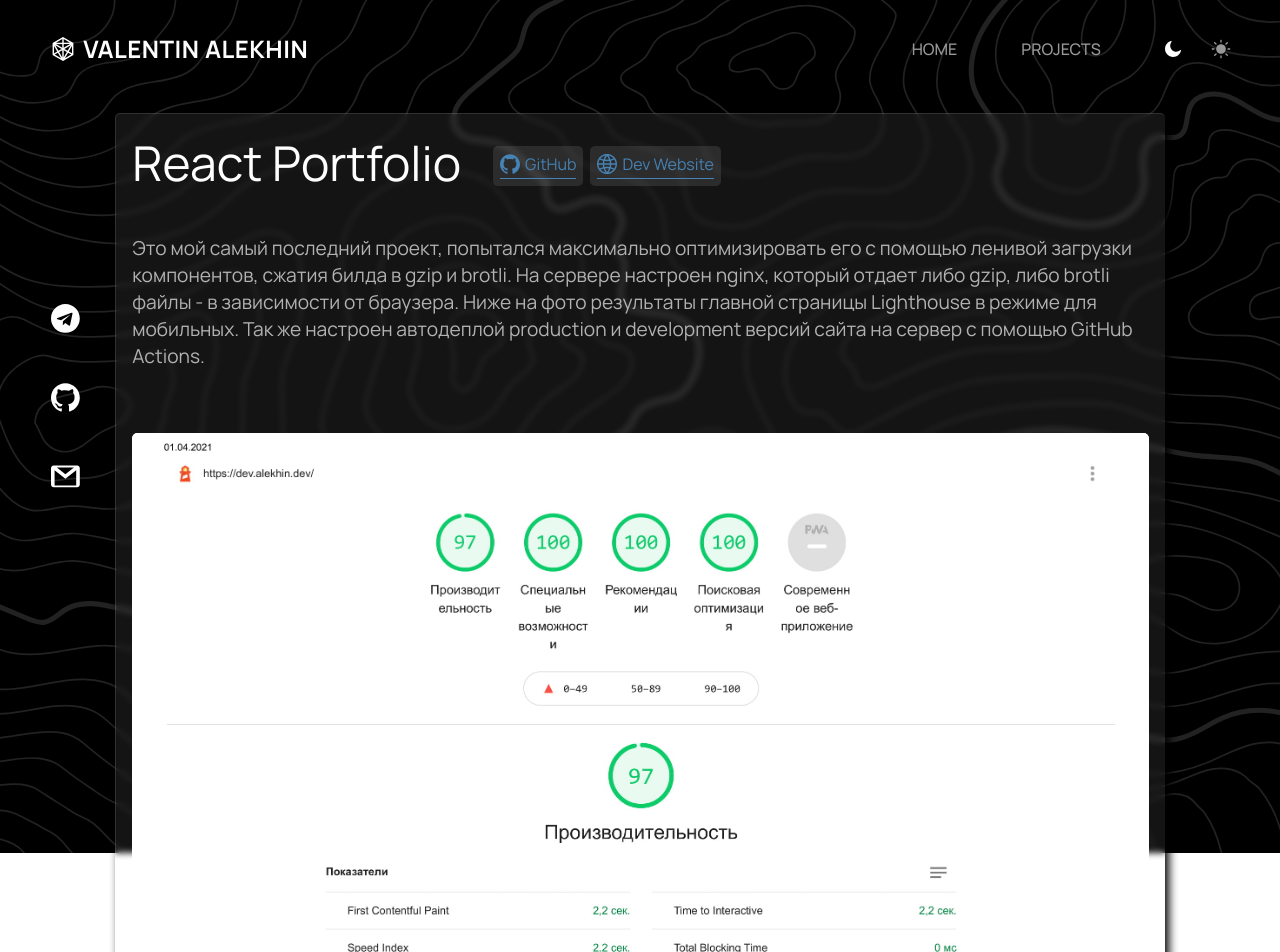
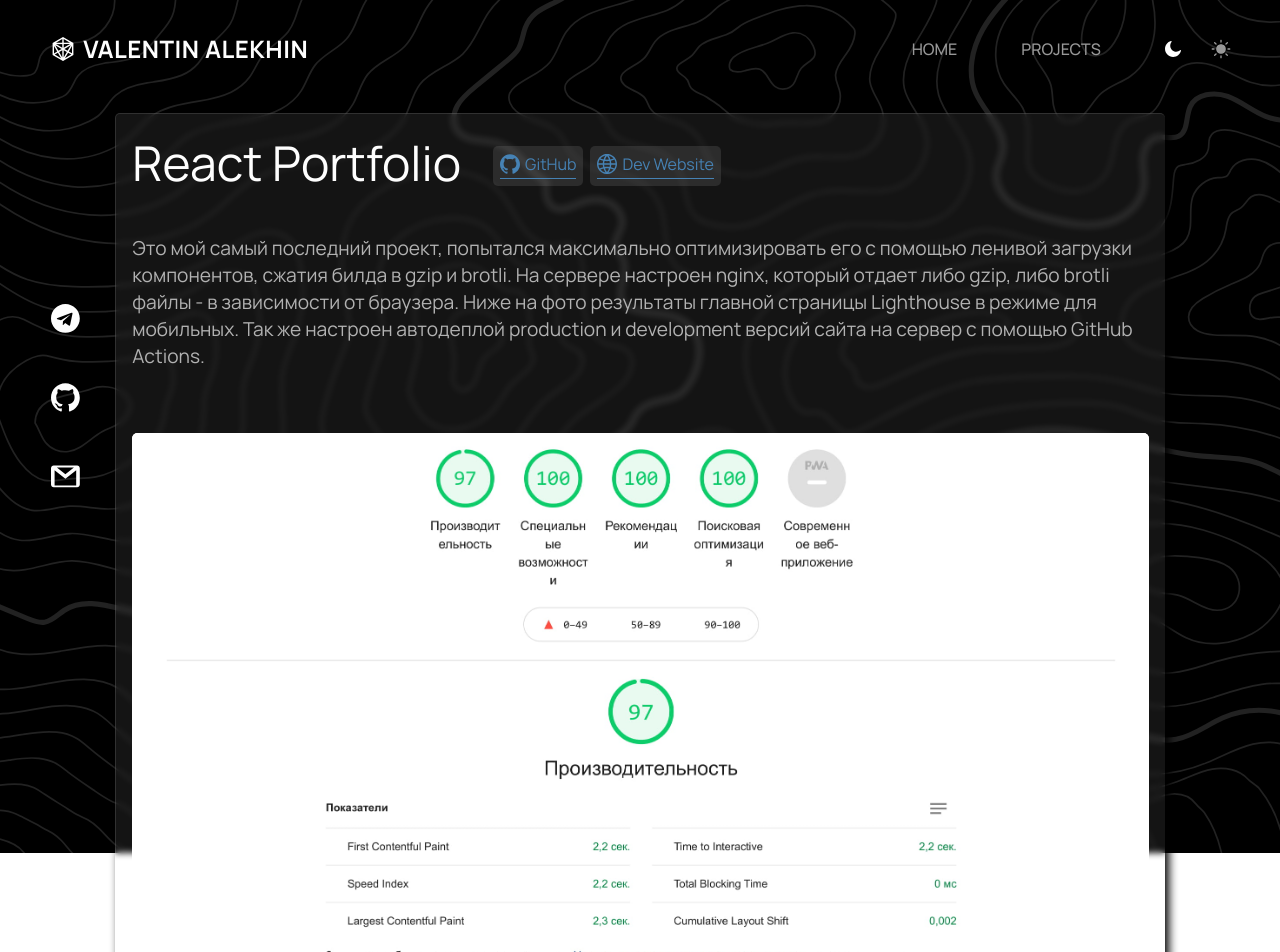
Before and after one commit to ValentinAlekhin/react-portfolio, a React (Create React App) app: page /project/0 in a window 1280 px wide. Shown: the top 952 px of the page. Built offline with nearby package versions, Linux system fonts and the light colour scheme.

Commit message:
Fix aspect ratio of images

```diff
--- a/src/components/ImageGallery/styled.js
+++ b/src/components/ImageGallery/styled.js
@@ -29,29 +29,10 @@ export const Wrapper = styled.div`
   overflow: hidden;
   position: relative;
   width: 100%;
-  height: 200px;
+  height: 0;
+  padding-bottom: 56.25%;
   border-radius: 5px;
   margin-bottom: 2rem;
-
-  ${respondTo.xs`
-    height: 300px;
-  `}
-
-  ${respondTo.sm`
-    height: 400px;
-  `}
-
-  ${respondTo.md`
-    height: 500px;
-  `}
-
-  ${respondTo.lg`
-    height: 700px;
-  `}
-
-  ${respondTo.xl`
-    height: 900px;
-  `}
 `
 
 export const Slide = styled(motion.div)`
--- a/src/components/ProjectCard/styled.js
+++ b/src/components/ProjectCard/styled.js
@@ -48,7 +48,9 @@ export const Description = styled.p`
 export const StyledImage = styled(Image)`
   margin-top: 0.5rem;
   border-radius: 3px;
-  max-height: 50%;
+  width: 100%;
+  height: 0;
+  padding-bottom: 56.25%;
 `
 
 export const Skills = styled.ul`
--- a/src/pages/Projects/styled.js
+++ b/src/pages/Projects/styled.js
@@ -14,11 +14,7 @@ export const Wrapper = styled.div`
     grid-template-columns: repeat(2, minmax(200px, 1fr));
   `}
 
-  ${respondTo.lg`
+  ${respondTo.xl`
     grid-template-columns: repeat(3, minmax(200px, 1fr));
   `}
-
-  ${respondTo.xl`
-    grid-template-columns: repeat(4, minmax(200px, 1fr));
-  `}
 `
```
